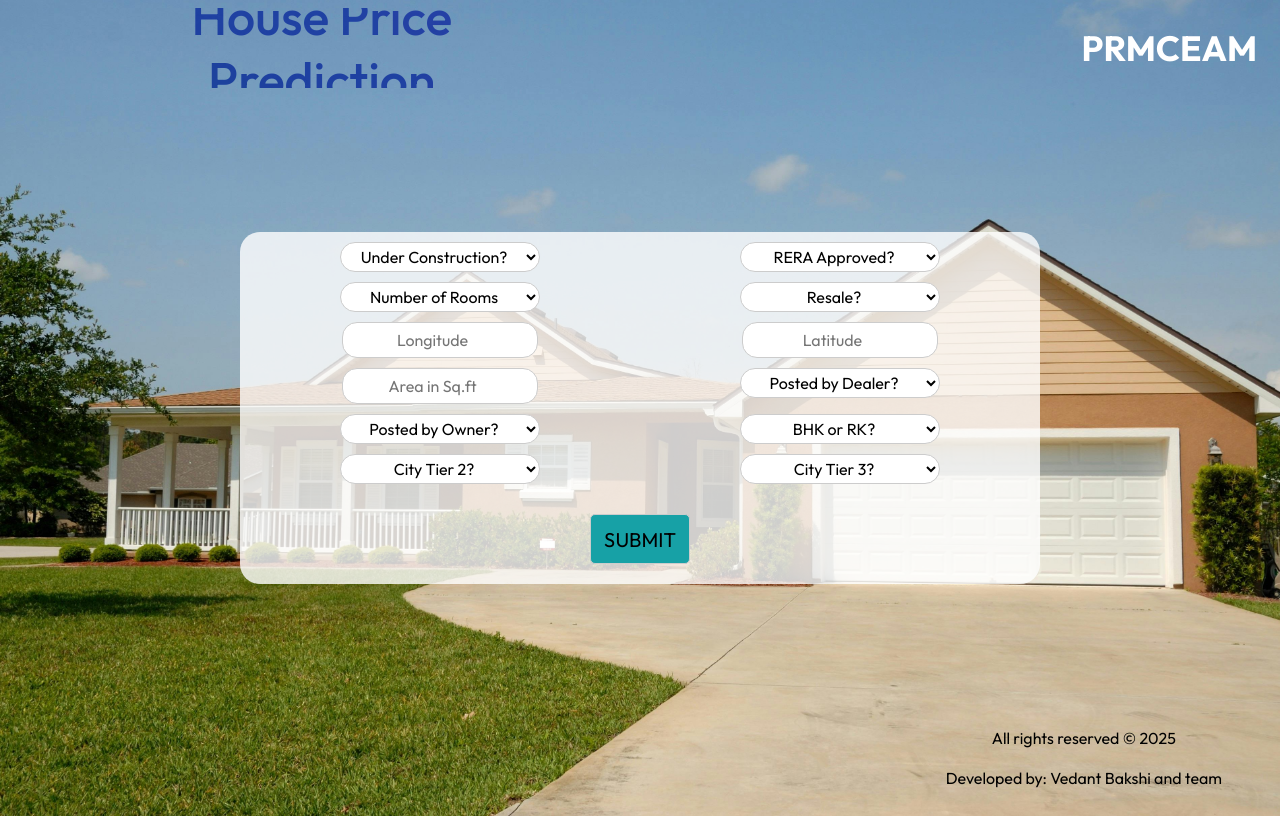
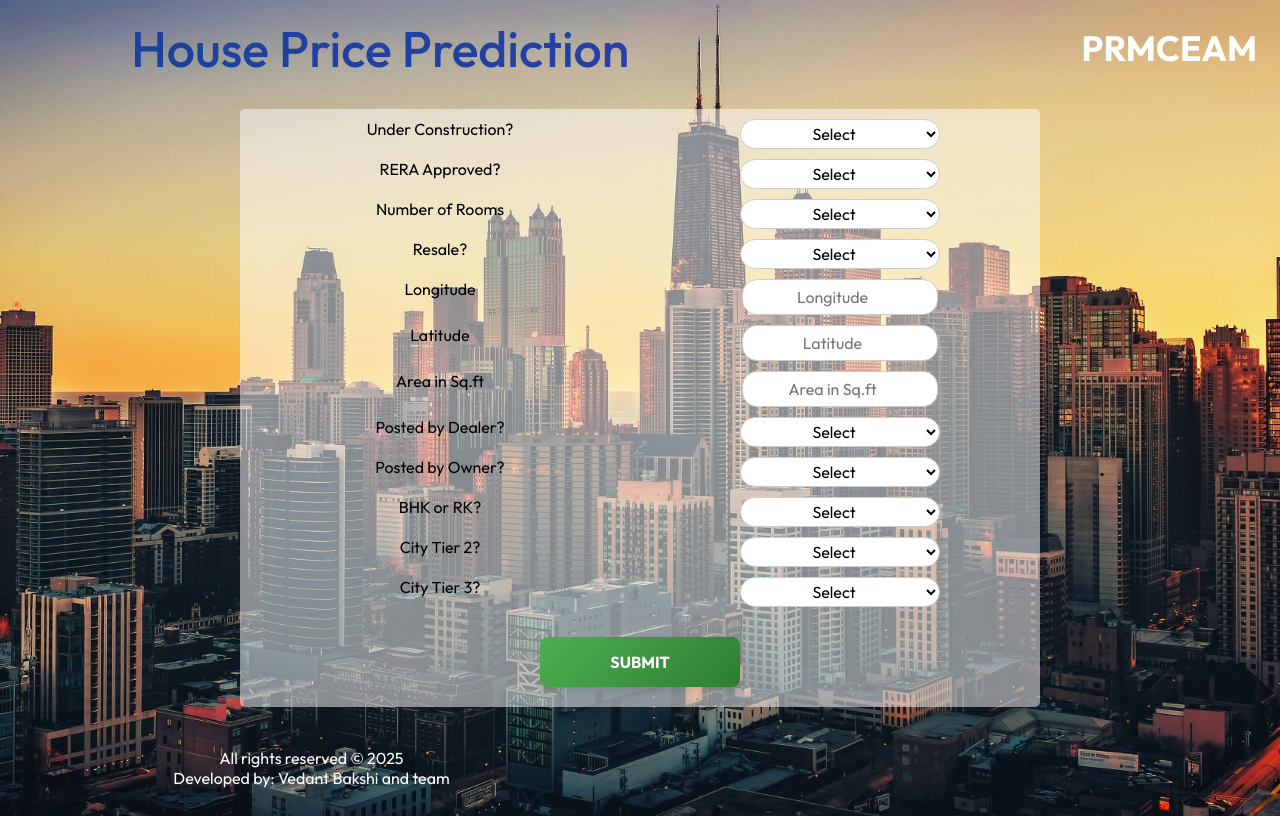
Before and after one commit to VedantBakshi23/house-price-prediction, a Flask app: page / in a window 1280 px wide. Run offline with Flask 3, Linux system fonts and the light colour scheme.

Commit message:
responsive

```diff
--- a/static/css/style.css
+++ b/static/css/style.css
@@ -22,8 +22,8 @@ form{
     display: grid;
     width: 800px;
     grid-template-columns: repeat(2, minmax(0,1fr));
-    background-color: rgba(255, 255, 255, 0.8);
-    border-radius: 20px;
+    background-color: rgba(255, 255, 255, 0.5);
+    border-radius: 5px;
 
 }
 header{
@@ -33,7 +33,7 @@ header{
 }
 .logo{
     display: flex;
-    flex: 3;
+    flex: 1;
     justify-content: end;
     align-items: center;
     margin-right:15px ;
@@ -42,7 +42,7 @@ header{
 }
 .title{
     display: flex;
-    flex: 2;
+    flex: 1;
     justify-content: center;
     align-items: center;
     font-size: 2em;
@@ -128,11 +128,7 @@ input[type="submit"]{
     grid-column: span 2;
     margin-bottom: 20px;
 }
-input[type="submit"]:hover{
-    background-color: sandybrown;
-    color: white;
-    transition: 0.3s;
-}
+
 input[type="number"]{
     text-align: center;
 }
@@ -146,3 +142,85 @@ footer{
    justify-content: end;
    margin-right: 50px;
 }
+
+
+
+
+
+
+
+
+
+
+
+input[type="submit"] {
+    background: linear-gradient(135deg, #4CAF50, #2E7D32);
+    color: white;
+    font-size: 16px;
+    font-weight: bold;
+    padding: 12px 24px;
+    border: none;
+    border-radius: 8px;
+    cursor: pointer;
+    transition: all 0.3s ease-in-out;
+    box-shadow: 0 4px 6px rgba(0, 0, 0, 0.1);
+  }
+
+input[type="submit"]:hover {
+    background: linear-gradient(135deg, #43A047, #1B5E20);
+    box-shadow: 0 6px 10px rgba(0, 0, 0, 0.15);
+    transform: translateY(-2px);
+  }
+
+input[type="submit"]:active {
+    background: linear-gradient(135deg, #388E3C, #1B5E20);
+    box-shadow: 0 2px 4px rgba(0, 0, 0, 0.1);
+    transform: translateY(1px);
+  }
+input[type="submit"]{
+    font-family: "Outfit", sans-serif;
+    text-align: center;
+    justify-content: center;
+    width: 200px;
+  }
+
+label{
+    display: grid;
+    justify-content: center;
+    margin-top: 10px;
+}
+
+footer{
+    color: white;
+    align-items: center;
+    display: flex;
+}
+.devel{
+    flex: 1;
+}
+.resultbox{
+    flex: 1;
+}
+@media (max-width:1150px) {
+
+    header{
+        display: grid;
+    }
+    .logo{
+        justify-content: center;
+        margin-right: 0px;
+    }
+    .logo h3{
+        margin-top: 20px;
+    }
+    .title{
+        margin-left: 0px;
+    }
+}
+@media (max-width:550px) {
+    .logo{
+        display: none;
+    }
+    .title{
+        font-size: 35px;
+    }
--- a/templates/index.html
+++ b/templates/index.html
@@ -18,20 +18,23 @@
 
     <section>
         <form method="post" action="/">
-            <select name="under_construction" required>
-                <option value="">Under Construction?</option>
+            <label for="under_construction">Under Construction?</label>
+            <select id="under_construction" name="under_construction" required>
+                <option value="">Select</option>
                 <option value="1">Yes</option>
                 <option value="0">No</option>
             </select>
 
-            <select name="RERA" required>
-                <option value="">RERA Approved?</option>
+            <label for="RERA">RERA Approved?</label>
+            <select id="RERA" name="RERA" required>
+                <option value="">Select</option>
                 <option value="1">Yes</option>
                 <option value="0">No</option>
             </select>
 
-            <select name="BHK_NO" required>
-                <option value="">Number of Rooms</option>
+            <label for="BHK_NO">Number of Rooms</label>
+            <select id="BHK_NO" name="BHK_NO" required>
+                <option value="">Select</option>
                 <option value="1">1</option>
                 <option value="2">2</option>
                 <option value="3">3</option>
@@ -40,42 +43,53 @@
                 <option value="6">6</option>
             </select>
 
-            <select name="RESALE" required>
-                <option value="">Resale?</option>
+            <label for="RESALE">Resale?</label>
+            <select id="RESALE" name="RESALE" required>
+                <option value="">Select</option>
                 <option value="1">Yes</option>
                 <option value="0">No</option>
             </select>
 
-            <input type="number" name="LONGITUDE" placeholder="Longitude" step="any" required>
-            <input type="number" name="LATITUDE" placeholder="Latitude" step="any" required>
-            <input type="number" name="area" placeholder="Area in Sq.ft" step="any" required>
+            <label for="LONGITUDE">Longitude</label>
+            <input id="LONGITUDE" type="number" name="LONGITUDE" placeholder="Longitude" step="any" required>
 
-            <select name="POSTED_BY_Dealer" required>
-                <option value="">Posted by Dealer?</option>
+            <label for="LATITUDE">Latitude</label>
+            <input id="LATITUDE" type="number" name="LATITUDE" placeholder="Latitude" step="any" required>
+
+            <label for="area">Area in Sq.ft</label>
+            <input id="area" type="number" name="area" placeholder="Area in Sq.ft" step="any" required>
+
+            <label for="POSTED_BY_Dealer">Posted by Dealer?</label>
+            <select id="POSTED_BY_Dealer" name="POSTED_BY_Dealer" required>
+                <option value="">Select</option>
                 <option value="1">Yes</option>
                 <option value="0">No</option>
             </select>
 
-            <select name="POSTED_BY_Owner" required>
-                <option value="">Posted by Owner?</option>
+            <label for="POSTED_BY_Owner">Posted by Owner?</label>
+            <select id="POSTED_BY_Owner" name="POSTED_BY_Owner" required>
+                <option value="">Select</option>
                 <option value="1">Yes</option>
                 <option value="0">No</option>
             </select>
 
-            <select name="BHK_OR_RK" required>
-                <option value="">BHK or RK?</option>
+            <label for="BHK_OR_RK">BHK or RK?</label>
+            <select id="BHK_OR_RK" name="BHK_OR_RK" required>
+                <option value="">Select</option>
                 <option value="1">BHK</option>
                 <option value="0">RK</option>
             </select>
 
-            <select name="city_tier_2" required>
-                <option value="">City Tier 2?</option>
+            <label for="city_tier_2">City Tier 2?</label>
+            <select id="city_tier_2" name="city_tier_2" required>
+                <option value="">Select</option>
                 <option value="1">Yes</option>
                 <option value="0">No</option>
             </select>
 
-            <select name="city_tier_3" required>
-                <option value="">City Tier 3?</option>
+            <label for="city_tier_3">City Tier 3?</label>
+            <select id="city_tier_3" name="city_tier_3" required>
+                <option value="">Select</option>
                 <option value="1">Yes</option>
                 <option value="0">No</option>
             </select>
@@ -83,17 +97,21 @@
             <input type="submit" value="SUBMIT">
         </form>
 
-        <!-- Display predicted price message here -->
 
     </section>
-    {% if message %}
-    <div class="result">
-        <h2>{{ message }} Lakhs</h2>
-    </div>
-    {% endif %}
+
     <footer>
+        <div class="devel">
         <div>All rights reserved &copy; 2025</div>
         <div>Developed by: Vedant Bakshi and team</div>
+        </div>
+        <div class="resultbox">
+            {% if message %}
+            <div class="result">
+                <h2>{{ message }} Lakhs</h2>
+            </div>
+            {% endif %}
+        </div>
     </footer>
 </body>
 </html>
```
Also changed, not shown: static/img/back1.jpg.
